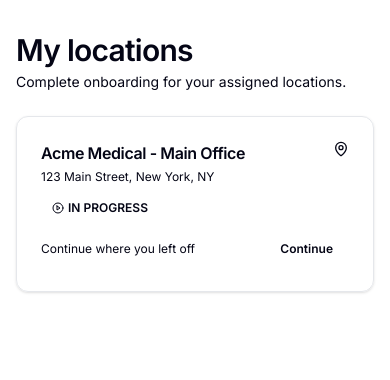
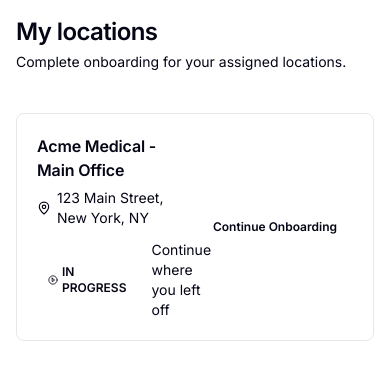
Before and after one commit to vivekkrishnansanu/VC, a Next.js app: page /customer/dashboard in a window 390 px wide. Shown: the top 380 px of the page. Built offline with nearby package versions, Linux system fonts and the light colour scheme.

Commit message:
Update button labels to be more specific and change ghost buttons to secondary

```diff
--- a/app/customer/dashboard/page.tsx
+++ b/app/customer/dashboard/page.tsx
@@ -2,13 +2,12 @@
 
 import { useEffect, useState } from 'react';
 import { mockDataService } from '@/lib/mock-data/service';
-import { Card, CardContent, CardDescription, CardHeader, CardTitle } from '@/components/ui/card';
 import { Button } from '@/components/ui/button';
 import { Badge } from '@/components/ui/badge';
 import { OnboardingStatus } from '@/lib/mock-data/types';
 import Link from 'next/link';
-import { MapPin, CheckCircle2, Clock, AlertCircle, PlayCircle, LayoutDashboard } from 'lucide-react';
-import { PortalShell } from '@/components/layouts/PortalShell';
+import { MapPin, CheckCircle2, Clock, AlertCircle, PlayCircle } from 'lucide-react';
+import { Separator } from '@/components/ui/separator';
 
 export default function CustomerDashboard() {
   const [locations, setLocations] = useState<any[]>([]);
@@ -47,97 +46,124 @@ export default function CustomerDashboard() {
 
   if (loading) {
     return (
-      <div className="container mx-auto py-8">
-        <Card>
-          <CardContent className="pt-6">
-            <p>Loading...</p>
-          </CardContent>
-        </Card>
+      <div className="h-screen bg-background overflow-hidden">
+        <div className="flex h-full w-full gap-6 px-4 py-4 sm:px-6 sm:py-6">
+          <div className="min-w-0 flex-1 flex flex-col overflow-hidden">
+            <div className="flex-1 overflow-y-auto overscroll-contain">
+              <p className="text-center text-sm text-muted-foreground">Loading...</p>
+            </div>
+          </div>
+        </div>
       </div>
     );
   }
 
   if (locations.length === 0) {
     return (
-      <PortalShell
-        title="My locations"
-        description="Complete onboarding for your assigned locations."
-        nav={[
-          { title: "Dashboard", href: "/customer/dashboard", icon: <LayoutDashboard className="h-4 w-4" /> },
-        ]}
-      >
-        <Card>
-          <CardContent className="pt-6">
+      <div className="h-screen bg-background overflow-hidden">
+        <div className="flex h-full w-full gap-6 px-4 py-4 sm:px-6 sm:py-6">
+          <div className="min-w-0 flex-1 flex flex-col overflow-hidden">
+            <div className="flex-1 overflow-y-auto overscroll-contain">
               <p className="text-center text-sm text-muted-foreground">
                 No locations assigned. Please contact your Implementation Lead.
               </p>
-          </CardContent>
-        </Card>
-      </PortalShell>
+            </div>
+          </div>
+        </div>
+      </div>
     );
   }
 
   return (
-    <PortalShell
-      title="My locations"
-      description="Complete onboarding for your assigned locations."
-      nav={[
-        { title: "My locations", href: "/customer/dashboard", icon: <LayoutDashboard className="h-4 w-4" /> },
-      ]}
-    >
-      <div className="grid gap-4 sm:grid-cols-2 lg:grid-cols-3">
+    <div className="h-screen bg-background overflow-hidden">
+      <div className="flex h-full w-full gap-6 px-4 py-4 sm:px-6 sm:py-6">
+        {/* Left Sidebar - Navigation */}
+        <aside className="hidden h-full w-64 shrink-0 lg:block border-r border-border pr-6 overflow-y-auto">
+          <div className="space-y-6 py-2">
+            {/* Logo */}
+            <div className="pb-4 border-b border-border">
+              <img
+                src="https://voicestack.com/_next/image?url=%2F_next%2Fstatic%2Fmedia%2Fvoicestack-logo.91a9d9aa.svg&w=384&q=75&dpl=dpl_6YQQQr5c5yUDQKfyirHUrb7KDZfE"
+                alt="VoiceStack"
+                className="h-6 w-auto"
+                loading="eager"
+              />
+            </div>
+          </div>
+        </aside>
+
+        {/* Main Content Area */}
+        <main className="min-w-0 flex-1 flex flex-col overflow-hidden">
+          <div className="flex-1 overflow-y-auto overscroll-contain">
+            {/* Page Header */}
+            <div className="mb-4">
+              <h1 className="text-2xl font-semibold tracking-tight text-foreground mb-1">
+                My locations
+              </h1>
+              <p className="text-sm text-muted-foreground">
+                Complete onboarding for your assigned locations.
+              </p>
+            </div>
+            <Separator className="mb-6" />
+
+            {/* Locations List */}
+            <div className="space-y-4">
               {locations.map((location) => {
                 const onboarding = mockDataService.onboarding.getByLocationId(location.id);
                 const status = onboarding?.status || OnboardingStatus.NOT_STARTED;
                 const canContinue = status === OnboardingStatus.NOT_STARTED || status === OnboardingStatus.IN_PROGRESS;
 
                 return (
-            <Card key={location.id}>
-              <CardHeader className="pb-3">
-                <div className="flex items-start justify-between gap-3">
-                  <div className="min-w-0">
-                    <CardTitle className="truncate text-base">{location.name}</CardTitle>
-                    <CardDescription className="mt-1 line-clamp-2 text-xs">
-                      {location.addressLine1}, {location.city}, {location.state}
-                    </CardDescription>
+                  <div
+                    key={location.id}
+                    className="rounded-lg border border-border bg-background p-5"
+                  >
+                    <div className="flex items-center justify-between gap-4">
+                      <div className="min-w-0 flex-1 space-y-3">
+                        <div>
+                          <h3 className="text-base font-semibold text-foreground mb-1.5">{location.name}</h3>
+                          <div className="flex items-center gap-1.5 text-sm text-muted-foreground">
+                            <MapPin className="h-3.5 w-3.5 shrink-0" />
+                            <span>{location.addressLine1}, {location.city}, {location.state}</span>
                           </div>
-                  <MapPin className="h-4 w-4 text-muted-foreground" />
-                </div>
-              </CardHeader>
-              <CardContent className="space-y-3">
-                <div className="flex items-center justify-between">
-                  {getStatusBadge(status)}
-                  {status === OnboardingStatus.PENDING_APPROVAL ? (
-                    <span className="text-xs text-muted-foreground">Approval required</span>
-                  ) : null}
                         </div>
 
-                <div className="flex items-center justify-between gap-3">
-                  <div className="text-xs text-muted-foreground">
+                        <div className="flex items-center gap-3">
+                          {getStatusBadge(status)}
+                          <span className="text-sm text-muted-foreground">
                             {status === OnboardingStatus.COMPLETED
                               ? "Onboarding completed"
                               : status === OnboardingStatus.PENDING_APPROVAL
                               ? "Waiting for approval"
                               : "Continue where you left off"}
+                          </span>
+                        </div>
                       </div>
 
+                      <div className="shrink-0">
                         {canContinue ? (
                           <Link href={`/customer/onboarding/${location.id}`}>
                             <Button size="sm">
-                        {status === OnboardingStatus.NOT_STARTED ? "Start" : "Continue"}
+                              {status === OnboardingStatus.NOT_STARTED ? "Start Onboarding" : "Continue Onboarding"}
                             </Button>
                           </Link>
                         ) : (
                           <Button size="sm" variant="outline" disabled>
-                      View
+                            View Details
                           </Button>
                         )}
                       </div>
-              </CardContent>
-            </Card>
+                    </div>
+                  </div>
                 );
               })}
             </div>
-    </PortalShell>
+
+            {/* Spacer */}
+            <div className="h-20" />
+          </div>
+        </main>
+      </div>
+    </div>
   );
 }
--- a/app/implementation-lead/dashboard/page.tsx
+++ b/app/implementation-lead/dashboard/page.tsx
@@ -68,7 +68,7 @@ export default function ImplementationLeadDashboard() {
         <Link href="/implementation-lead/accounts/create">
           <Button>
             <Plus className="h-4 w-4" />
-            Create account
+            Create New Account
           </Button>
         </Link>
       }
--- a/components/auth/LoginForm.tsx
+++ b/components/auth/LoginForm.tsx
@@ -157,10 +157,10 @@ export default function LoginForm() {
         {isSubmitting ? (
           <>
             <Loader2 className="h-4 w-4 animate-spin" />
-            Signing in
+            Signing in...
           </>
         ) : (
-          "Continue"
+          "Sign In to Dashboard"
         )}
       </Button>
     </form>
--- a/components/layouts/PortalShell.tsx
+++ b/components/layouts/PortalShell.tsx
@@ -91,7 +91,7 @@ export function PortalShell({ title, description, actions, nav, children }: Port
               </div>
 
               <div className="mt-3 px-2">
-                <Button variant="ghost" className="w-full justify-start" onClick={signOut}>
+                <Button variant="secondary" className="w-full justify-start" onClick={signOut}>
                   <LogOut className="h-4 w-4" />
                   Sign out
                 </Button>
@@ -105,9 +105,9 @@ export function PortalShell({ title, description, actions, nav, children }: Port
           {(title || actions) && (
             <div className="mb-6 flex flex-col gap-3 sm:flex-row sm:items-start sm:justify-between">
               <div className="min-w-0">
-                {title ? <h1 className="text-3xl font-semibold tracking-tight">{title}</h1> : null}
+                {title ? <h1 className="text-2xl font-semibold tracking-tight">{title}</h1> : null}
                 {description ? (
-                  <p className="mt-1 text-sm text-muted-foreground">{description}</p>
+                  <p className="mt-1.5 text-sm text-muted-foreground">{description}</p>
                 ) : null}
               </div>
               {actions ? <div className="shrink-0">{actions}</div> : null}
--- a/components/onboarding/OnboardingWizard.tsx
+++ b/components/onboarding/OnboardingWizard.tsx
@@ -412,10 +412,10 @@ export function OnboardingWizard({ locationId, initialSession, locationName }: O
               size="sm"
             >
               <ArrowLeft className="h-4 w-4 mr-2" />
-              Previous
+              Go to Previous Step
             </Button>
             <Button onClick={handleNext} size="sm">
-              Continue
+              Continue to Next Step
               <ArrowRight className="h-4 w-4 ml-2" />
             </Button>
           </div>
@@ -427,10 +427,10 @@ export function OnboardingWizard({ locationId, initialSession, locationName }: O
                   {isSubmitting ? (
                     <>
                       <Loader2 className="h-4 w-4 mr-2 animate-spin" />
-                      Submitting...
+                      Submitting for Review...
                     </>
                   ) : (
-                    'Submit Onboarding'
+                    'Submit for Review'
                   )}
                 </Button>
               </DialogTrigger>
@@ -443,7 +443,7 @@ export function OnboardingWizard({ locationId, initialSession, locationName }: O
                 </DialogHeader>
                 <div className="flex flex-col-reverse sm:flex-row justify-end gap-2">
                   <Button variant="outline" size="sm" onClick={() => setShowConfirmDialog(false)} className="w-full sm:w-auto">
-                    Cancel
+                    Cancel Submission
                   </Button>
                   <Button onClick={handleSubmit} disabled={isSubmitting} size="sm" className="w-full sm:w-auto">
                     {isSubmitting ? (
@@ -452,7 +452,7 @@ export function OnboardingWizard({ locationId, initialSession, locationName }: O
                         Submitting...
                       </>
                     ) : (
-                      'Confirm Submit'
+                      'Confirm and Submit'
                     )}
                   </Button>
                 </div>
--- a/components/onboarding/steps/BasicDetailsStep.tsx
+++ b/components/onboarding/steps/BasicDetailsStep.tsx
@@ -171,7 +171,7 @@ export function BasicDetailsStep({ locationId, onComplete, skipRules }: BasicDet
             <DialogTrigger asChild>
               <Button type="button" variant="outline" size="sm" className="shrink-0">
                 <Copy className="h-4 w-4 mr-2" />
-                Copy from Location
+                Copy from Previous Location
               </Button>
             </DialogTrigger>
             <DialogContent>
@@ -212,10 +212,10 @@ export function BasicDetailsStep({ locationId, onComplete, skipRules }: BasicDet
                 </div>
                 <div className="flex justify-end gap-2">
                   <Button type="button" variant="outline" onClick={() => setShowCopyDialog(false)}>
-                    Cancel
+                    Cancel Copy
                   </Button>
                   <Button type="button" onClick={handleCopyFromLocation}>
-                    Copy
+                    Copy Selected Data
                   </Button>
                 </div>
               </div>
--- a/components/onboarding/steps/DevicesStep.tsx
+++ b/components/onboarding/steps/DevicesStep.tsx
@@ -298,7 +298,7 @@ export function DevicesStep({ locationId, onComplete, skipRules }: DevicesStepPr
             </div>
             <Button type="button" size="sm" onClick={() => setShowAddDevice(true)}>
               <Plus className="h-4 w-4 mr-2" />
-              Add Device
+              Add New Device
             </Button>
           </div>
 
@@ -606,7 +606,7 @@ export function DevicesStep({ locationId, onComplete, skipRules }: DevicesStepPr
                   onClick={() => setShowAddDevice(false)}
                   className="w-full sm:w-auto"
                 >
-                  Cancel
+                  Cancel Adding Device
                 </Button>
                 <Button
                   type="button"
@@ -614,7 +614,7 @@ export function DevicesStep({ locationId, onComplete, skipRules }: DevicesStepPr
                   className="w-full sm:w-auto"
                   disabled={!newDevice.brand || !newDevice.model || newDevice.model === 'Other'}
                 >
-                  Add Device
+                  Add This Device
                 </Button>
               </div>
             </div>
--- a/components/onboarding/steps/WorkingHoursStep.tsx
+++ b/components/onboarding/steps/WorkingHoursStep.tsx
@@ -89,7 +89,7 @@ export function WorkingHoursStep({ locationId, onComplete, skipRules }: WorkingH
                 {schedule.isOpen && (
                   <Button
                     type="button"
-                    variant="ghost"
+                    variant="secondary"
                     size="sm"
                     onClick={() => copyToOtherDays(index)}
                   >
```
Also changed, not shown: app/implementation-lead/accounts/create/page.tsx (+7 -7 lines), components/onboarding/steps/CallFlowStep.tsx (+4 -4 lines). Lines whose indentation alone changed are shown as unchanged.
